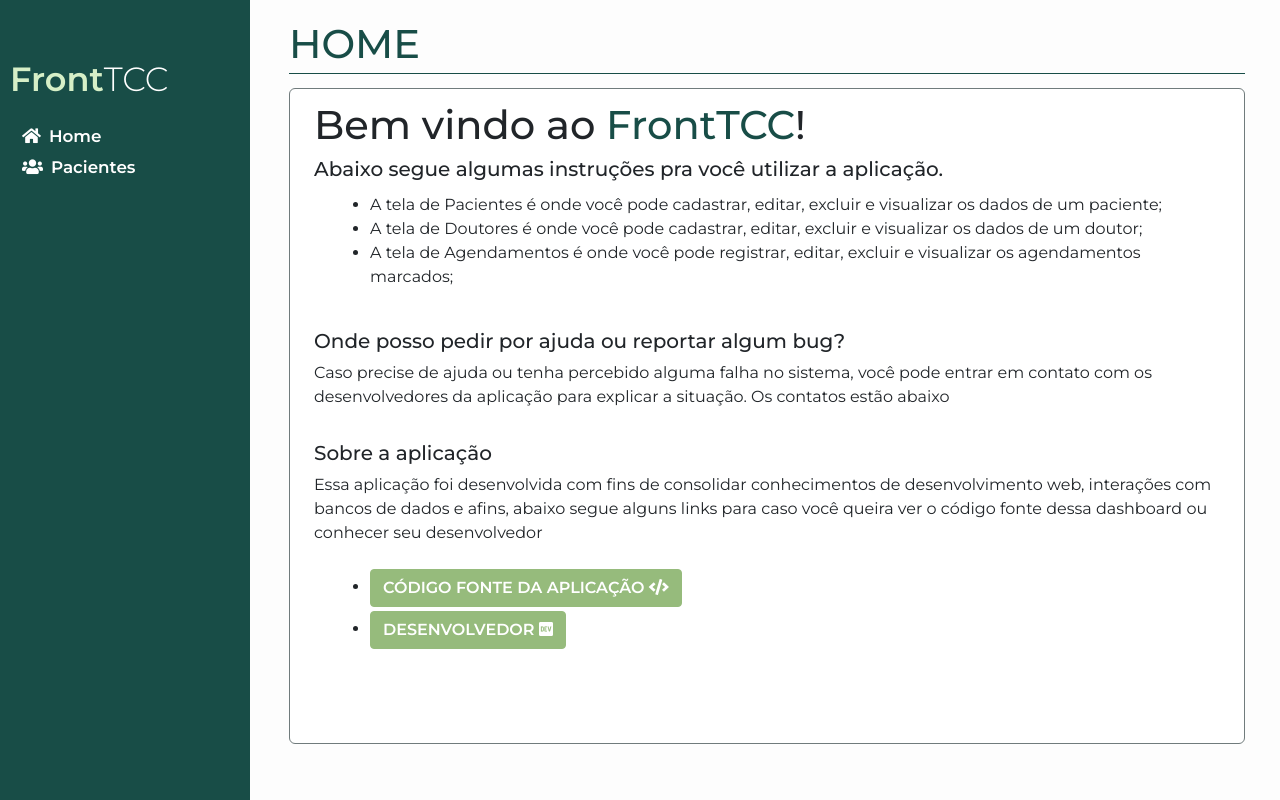
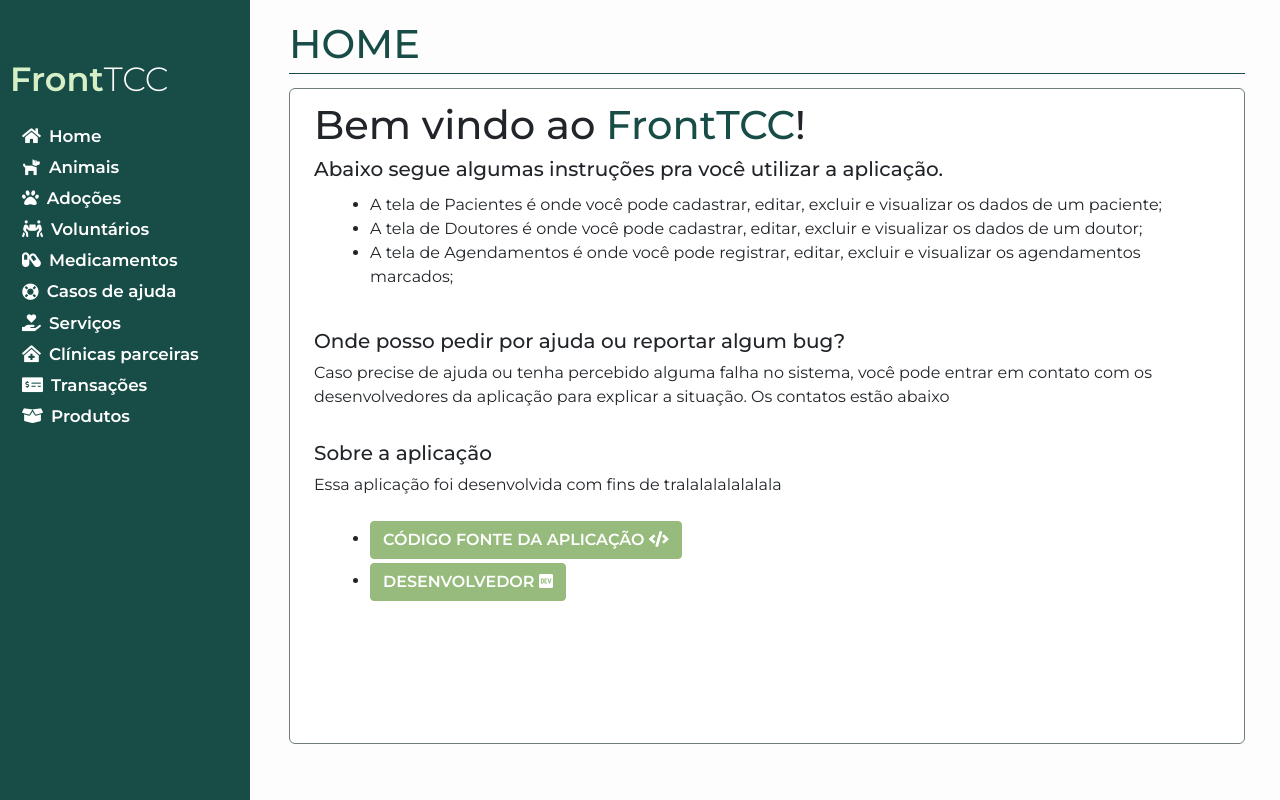
Before and after one commit to TiagoDiass/frontend-tcc, a Vue app: page / in a window 1280 px wide. Built offline with nearby package versions, Linux system fonts and the light colour scheme.

Commit message:
feat: add navigation links

```diff
--- a/src/components/Sidebar/Sidebar.vue
+++ b/src/components/Sidebar/Sidebar.vue
@@ -4,9 +4,16 @@
 
     <div id="nav">
       <a @click="navigateTo('Home')"><i class="fas fa-home" /> Home</a>
-      <a @click="navigateTo('Pacientes')">
-        <i class="fas fa-users" /> Pacientes
-      </a>
+
+      <a> <i class="fas fa-dog" /> Animais</a>
+      <a> <i class="fas fa-paw" /> Adoções</a>
+      <a> <i class="fas fa-people-carry" /> Voluntários</a>
+      <a> <i class="fas fa-capsules" /> Medicamentos</a>
+      <a> <i class="fas fa-life-ring" /> Casos de ajuda</a>
+      <a> <i class="fas fa-hand-holding-heart" /> Serviços</a>
+      <a> <i class="fas fa-clinic-medical" /> Clínicas parceiras</a>
+      <a> <i class="fas fa-money-check-alt" /> Transações</a>
+      <a> <i class="fas fa-box-open" /> Produtos</a>
     </div>
   </div>
 </template>
--- a/src/views/Home/Home.vue
+++ b/src/views/Home/Home.vue
@@ -35,12 +35,7 @@
       </p>
 
       <h5 class="mt-3">Sobre a aplicação</h5>
-      <p>
-        Essa aplicação foi desenvolvida com fins de consolidar conhecimentos de
-        desenvolvimento web, interações com bancos de dados e afins, abaixo
-        segue alguns links para caso você queira ver o código fonte dessa
-        dashboard ou conhecer seu desenvolvedor
-      </p>
+      <p>Essa aplicação foi desenvolvida com fins de tralalalalalalala</p>
       <ul class="p-2 ml-5">
         <li>
           <a
```
